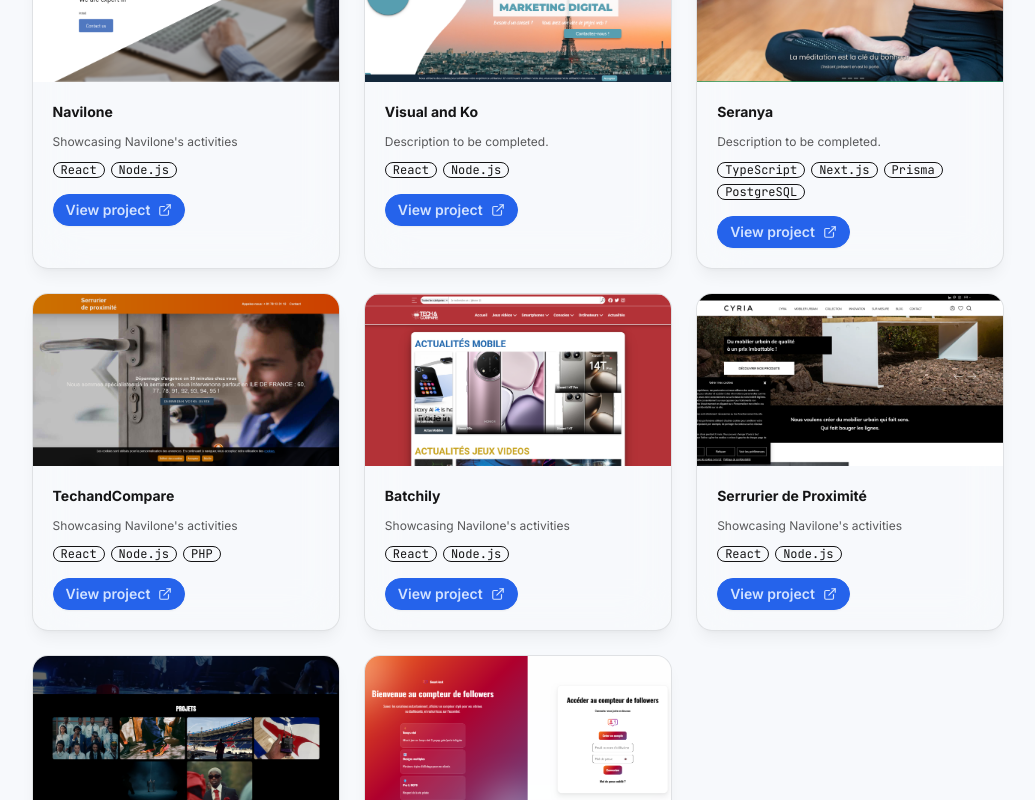
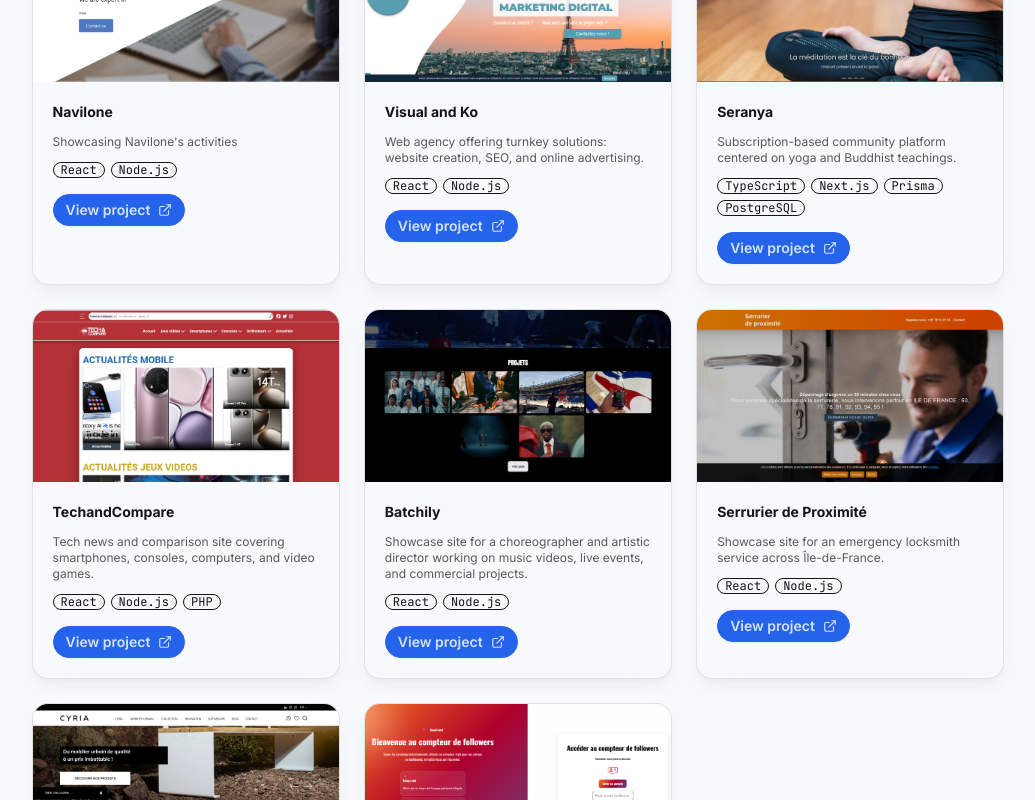
Before and after one commit to Prasath-Thamboo/React-portfolio, a React (Vite) app: page / in a window 1280 px wide. Shown: the part 4240-5040 px from the top of the page, without its empty margins (122-1157 px from the left). Built offline with nearby package versions, Linux system fonts and the light colour scheme.

Commit message:
impeccable test

```diff
--- a/src/data/projects.ts
+++ b/src/data/projects.ts
@@ -9,8 +9,7 @@ export interface Project {
     url?: string
 }
 
-// Section en attente de contenu : ne pas inventer de projets réels ici.
-// À compléter avec de vrais projets (infra, CI/CD, automatisation...).
+// Projets réels uniquement : ne pas inventer de contenu ici.
 //
 // Pour ajouter un projet avec une image et un lien :
 // 1. Placez l'image dans public/projects/ (ex: public/projects/mon-projet.png)
@@ -19,22 +18,22 @@ export interface Project {
 export const projects: Record<Lang, Project[]> = {
     fr: [
         { id: 1, title: "Navilone", description: "Présenter les activités de la société Navilone", technologies: ["React", "Node.js"], image: "/projects/1.png", url: "https://www.navilone.com/" },
-        { id: 2, title: "Visual and Ko", description: "Description à compléter.", technologies: ["React", "Node.js"], image: "/projects/2.png", url: "https://www.visualandko.com/fr" },
-        { id: 3, title: "Seranya", description: "Description à compléter.", technologies: ["TypeScript", "Next.js", "Prisma", "PostgreSQL"], image: "/projects/3.png", url: "https://www.seranya-blog.com/" },
-        { id: 4, title: "TechandCompare", description: "Présenter les activités de la société Navilone", technologies: ["React", "Node.js", "PHP"], image: "/projects/5.png", url: "https://techandcompare.com/" },
-        { id: 5, title: "Batchily", description: "Présenter les activités de la société Navilone", technologies: ["React", "Node.js"], image: "/projects/7.png", url: "https://batchily.com/" },
-        { id: 6, title: "Serrurier de Proximité", description: "Présenter les activités de la société Navilone", technologies: ["React", "Node.js"], image: "/projects/4.png", url: "https://serrurier-de-proximite.fr/" },
-        { id: 7, title: "Cyria", description: "Présenter les activités de la société Navilone", technologies: ["React", "Node.js"], image: "/projects/6.png", url: "https://cyria.net/fr/" },
-        { id: 8, title: "Counter-inst", description: "Présenter les activités de la société Navilone", technologies: ["React", "Node.js"], image: "/projects/8.png", url: "https://counter-inst.com" },
+        { id: 2, title: "Visual and Ko", description: "Agence web proposant des solutions clés en main : création de site, SEO et publicité en ligne.", technologies: ["React", "Node.js"], image: "/projects/2.png", url: "https://www.visualandko.com/fr" },
+        { id: 3, title: "Seranya", description: "Plateforme communautaire par abonnement autour du yoga et des enseignements bouddhistes.", technologies: ["TypeScript", "Next.js", "Prisma", "PostgreSQL"], image: "/projects/3.png", url: "https://www.seranya-blog.com/" },
+        { id: 4, title: "TechandCompare", description: "Site d'actualités et de comparatifs tech : smartphones, consoles, ordinateurs et jeux vidéo.", technologies: ["React", "Node.js", "PHP"], image: "/projects/5.png", url: "https://techandcompare.com/" },
+        { id: 5, title: "Batchily", description: "Site vitrine d'un chorégraphe et directeur artistique pour clips musicaux, événements live et projets commerciaux.", technologies: ["React", "Node.js"], image: "/projects/7.png", url: "https://batchily.com/" },
+        { id: 6, title: "Serrurier de Proximité", description: "Site vitrine d'un service de dépannage en serrurerie d'urgence en Île-de-France.", technologies: ["React", "Node.js"], image: "/projects/4.png", url: "https://serrurier-de-proximite.fr/" },
+        { id: 7, title: "Cyria", description: "Site e-commerce d'une marque de mobilier urbain design.", technologies: ["React", "Node.js"], image: "/projects/6.png", url: "https://cyria.net/fr/" },
+        { id: 8, title: "Counter-inst", description: "Widget de compteur de followers Instagram en temps réel pour vitrines et tableaux de bord.", technologies: ["React", "Node.js"], image: "/projects/8.png", url: "https://counter-inst.com" },
     ],
     en: [
         { id: 1, title: "Navilone", description: "Showcasing Navilone's activities", technologies: ["React", "Node.js"], image: "/projects/1.png", url: "https://www.navilone.com/" },
-        { id: 2, title: "Visual and Ko", description: "Description to be completed.", technologies: ["React", "Node.js"], image: "/projects/2.png", url: "https://www.visualandko.com/fr" },
-        { id: 3, title: "Seranya", description: "Description to be completed.", technologies: ["TypeScript", "Next.js", "Prisma", "PostgreSQL"], image: "/projects/3.png", url: "https://..." },
-        { id: 4, title: "TechandCompare", description: "Showcasing Navilone's activities", technologies: ["React", "Node.js", "PHP"], image: "/projects/4.png", url: "https://www.navilone.com/" },
-        { id: 5, title: "Batchily", description: "Showcasing Navilone's activities", technologies: ["React", "Node.js"], image: "/projects/5.png", url: "https://www.navilone.com/" },
-        { id: 6, title: "Serrurier de Proximité", description: "Showcasing Navilone's activities", technologies: ["React", "Node.js"], image: "/projects/6.png", url: "https://www.navilone.com/" },
-        { id: 7, title: "Cyria", description: "Showcasing Navilone's activities", technologies: ["React", "Node.js"], image: "/projects/7.png", url: "https://www.navilone.com/" },
-        { id: 8, title: "Counter-inst", description: "Showcasing Navilone's activities", technologies: ["React", "Node.js"], image: "/projects/8.png", url: "https://www.navilone.com/" },
+        { id: 2, title: "Visual and Ko", description: "Web agency offering turnkey solutions: website creation, SEO, and online advertising.", technologies: ["React", "Node.js"], image: "/projects/2.png", url: "https://www.visualandko.com/fr" },
+        { id: 3, title: "Seranya", description: "Subscription-based community platform centered on yoga and Buddhist teachings.", technologies: ["TypeScript", "Next.js", "Prisma", "PostgreSQL"], image: "/projects/3.png", url: "https://www.seranya-blog.com/" },
+        { id: 4, title: "TechandCompare", description: "Tech news and comparison site covering smartphones, consoles, computers, and video games.", technologies: ["React", "Node.js", "PHP"], image: "/projects/5.png", url: "https://techandcompare.com/" },
+        { id: 5, title: "Batchily", description: "Showcase site for a choreographer and artistic director working on music videos, live events, and commercial projects.", technologies: ["React", "Node.js"], image: "/projects/7.png", url: "https://batchily.com/" },
+        { id: 6, title: "Serrurier de Proximité", description: "Showcase site for an emergency locksmith service across Île-de-France.", technologies: ["React", "Node.js"], image: "/projects/4.png", url: "https://serrurier-de-proximite.fr/" },
+        { id: 7, title: "Cyria", description: "E-commerce site for a design-led urban furniture brand.", technologies: ["React", "Node.js"], image: "/projects/6.png", url: "https://cyria.net/fr/" },
+        { id: 8, title: "Counter-inst", description: "Real-time Instagram follower counter widget for storefronts and dashboards.", technologies: ["React", "Node.js"], image: "/projects/8.png", url: "https://counter-inst.com" },
     ],
 }
```
